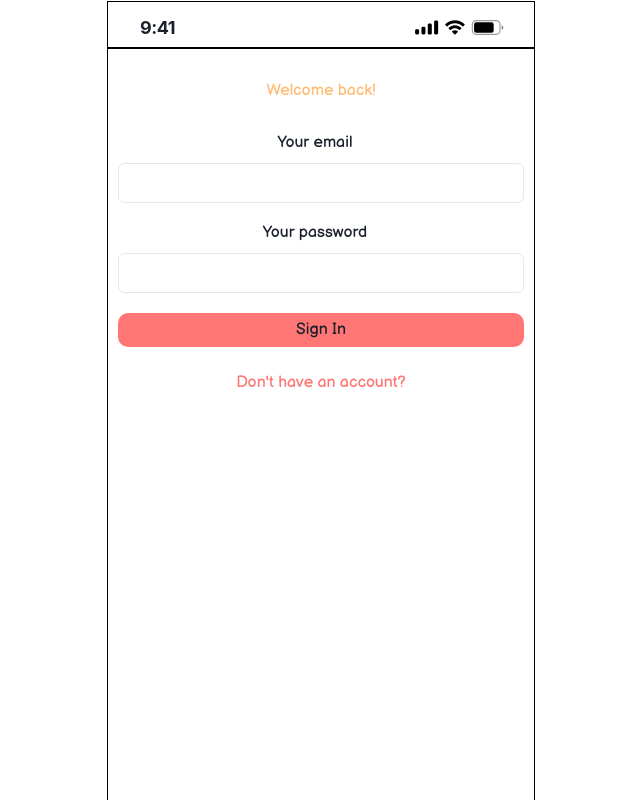
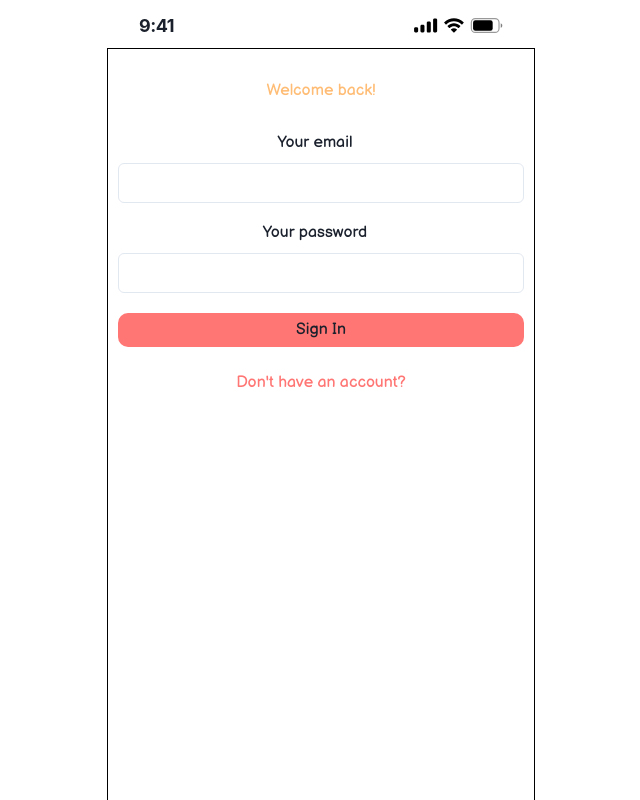
Before and after one commit to Luis-Restrepo98/findy-app, a React (Vite) app: page /login in a window 1280 px wide. Shown: the top 800 px of the page, without its empty margins (319-959 px from the left). Built offline with nearby package versions, Linux system fonts and the light colour scheme; a web font is replaced by a local one.

Commit message:
implementando layout privado

```diff
--- /dev/null
+++ b/src/components/layout/LayoutPrivate.jsx
@@ -0,0 +1,14 @@
+import React from 'react';
+import { Outlet } from 'react-router-dom';
+import Navigation from '../navigation/Navigation';
+
+const LayoutPrivate = () => {
+  return (
+    <>
+      <Outlet />
+      <Navigation />
+    </>
+  );
+};
+
+export default LayoutPrivate;
--- a/src/components/navigation/navigation.scss
+++ b/src/components/navigation/navigation.scss
@@ -5,7 +5,7 @@
 }
 
 .navigation__container {
-  border: 1px solid black;
+  // border: 1px solid black;
   position: relative;
   margin: auto;
   width: 428px;
--- a/src/components/statusBar/statusBar.scss
+++ b/src/components/statusBar/statusBar.scss
@@ -5,11 +5,10 @@
 }
 
 .statusBar__container {
-  border: solid 1px black;
+  // border: solid 1px black;
 
   width: 428px;
   height: 47px;
-  top: 1px;
   margin: auto;
 
   display: flex;
--- a/src/routes/Router.jsx
+++ b/src/routes/Router.jsx
@@ -10,9 +10,8 @@ import userLoggedReducer, {
 import PrivateRoutes from './PrivateRoutes';
 import PublicRoutes from './publicRoutes';
 import Prueba from '../pages/prueba/Prueba';
-import StatusBar from '../components/statusBar/StatusBar';
-import Navigation from '../components/navigation/Navigation';
 import LayoutPublic from '../components/layout/LayoutPublic';
+import LayoutPrivate from '../components/layout/LayoutPrivate';
 
 export const AppContext = createContext({});
 
@@ -34,16 +33,17 @@ const Router = () => {
       <ChakraProvider>
         <BrowserRouter>
           <Routes>
-            {/* <Route path='/' element={<StatusBar />} /> */}
             <Route element={<LayoutPublic />}>
               <Route
                 element={
                   <PrivateRoutes isAuthenticate={userLogged.isAuthenticated} />
                 }
               >
-                <Route index element={<Home />} />
-                <Route path='/home' element={<Home />} />
-                <Route path='/prueba' element={<Prueba />} />
+                <Route element={<LayoutPrivate />}>
+                  <Route index element={<Home />} />
+                  <Route path='/home' element={<Home />} />
+                  <Route path='/prueba' element={<Prueba />} />
+                </Route>
               </Route>
               <Route
                 element={
```
